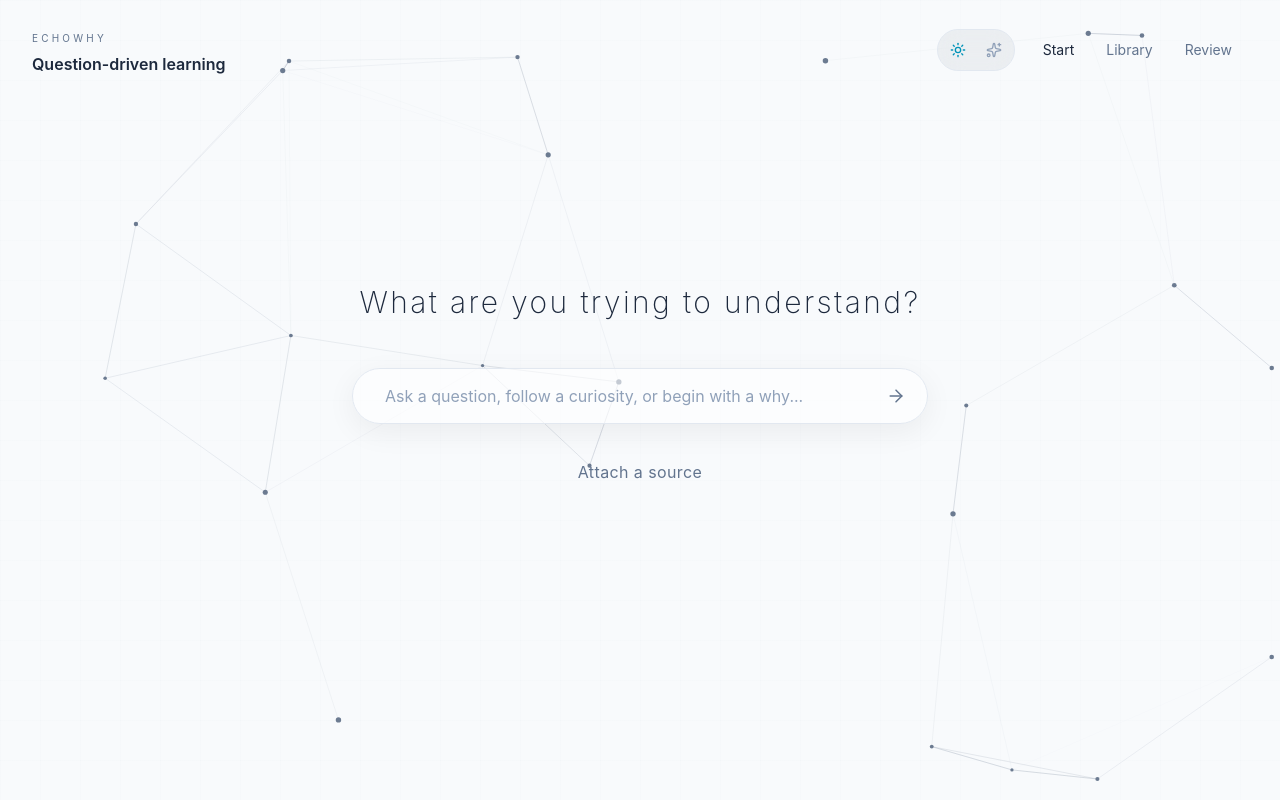
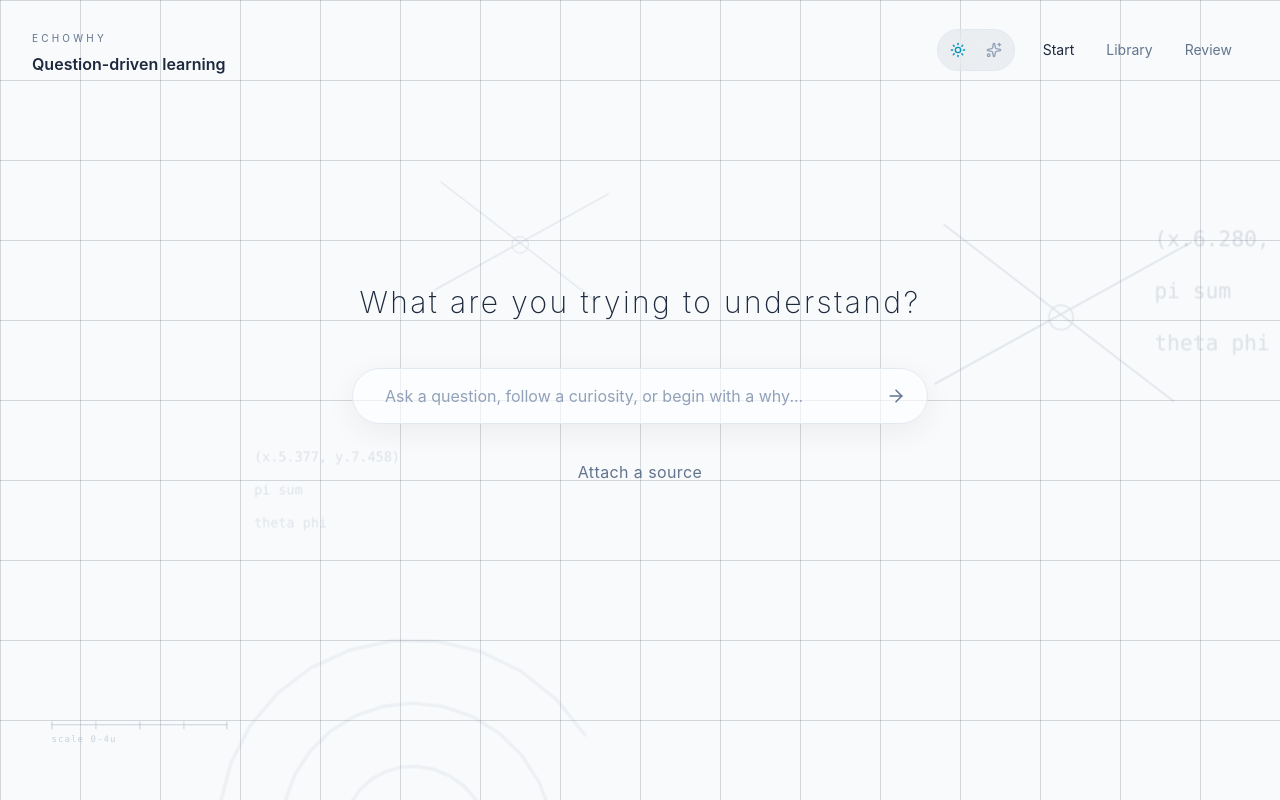
Before and after one commit to Lin-CcC/Echowhy, a React (Vite) app: page / in a window 1280 px wide. Both pictures are taken after a click on the button 957 px from the left and 50 px from the top of the page. Built offline with nearby package versions, Linux system fonts and the light colour scheme.

Commit message:
有趣的版本

```diff
--- a/src/pages/start/StartPage.tsx
+++ b/src/pages/start/StartPage.tsx
@@ -1,4 +1,4 @@
-import { useEffect, useMemo, useRef, useState } from "react";
+import { useEffect, useMemo, useRef, useState, type ReactNode } from "react";
 import { AnimatePresence, motion } from "framer-motion";
 import { useNavigate } from "@tanstack/react-router";
 import { QuestionEntry } from "@/features/start-entry/components/question-entry";
@@ -13,14 +13,187 @@
   "left-[8%] top-[46%]",
 ] as const;
 
+type ShapeDefinition = {
+  id: "familyA" | "familyB" | "familyC" | "familyD";
+};
+
+const SHAPE_LIBRARY: ShapeDefinition[] = [
+  { id: "familyA" },
+  { id: "familyB" },
+  { id: "familyC" },
+  { id: "familyD" },
+];
+
+type HeterogeneousElement = {
+  id: string;
+  kind: ShapeDefinition["id"];
+  left: number;
+  top: number;
+  width: number;
+  height: number;
+  rotate: number;
+  scale: number;
+  opacity: number;
+  flipX: number;
+  flipY: number;
+  duration: number;
+  delay: number;
+  label: string;
+  spiralPath: string;
+};
+
+function buildSpiralPath(turns: number, maxRadius: number) {
+  const points: string[] = [];
+
+  for (let t = 0; t <= turns * Math.PI * 2; t += 0.22) {
+    const ratio = t / (turns * Math.PI * 2);
+    const r = 6 + ratio * maxRadius;
+    const x = 64 + Math.cos(t) * r;
+    const y = 64 + Math.sin(t) * r;
+    points.push(`${x.toFixed(2)} ${y.toFixed(2)}`);
+  }
+
+  return `M ${points.join(" L ")}`;
+}
+
+function drawFamilyA(element: HeterogeneousElement): ReactNode {
+  return (
+    <svg viewBox="0 0 160 160" className="h-full w-full" fill="none">
+      <path
+        d={element.spiralPath}
+        className="stroke-slate-600/78"
+        strokeWidth="0.8"
+        strokeLinecap="round"
+      />
+    </svg>
+  );
+}
+
+function drawFamilyB(): ReactNode {
+  return (
+    <svg viewBox="0 0 160 120" className="h-full w-full" fill="none">
+      <path
+        d="M 18 96 L 130 96 L 74 24 Z"
+        className="stroke-slate-600/85"
+        strokeWidth="0.8"
+      />
+      <line
+        x1="74"
+        y1="24"
+        x2="74"
+        y2="96"
+        className="stroke-slate-600/72"
+        strokeWidth="0.7"
+      />
+      <line
+        x1="18"
+        y1="96"
+        x2="74"
+        y2="24"
+        className="stroke-slate-600/62"
+        strokeWidth="0.65"
+        strokeDasharray="3 4"
+      />
+      <text
+        x="84"
+        y="40"
+        className="fill-slate-600/84"
+        fontSize="10"
+        fontFamily="ui-monospace, SFMono-Regular, Menlo, monospace"
+      >
+        alpha
+      </text>
+      <text
+        x="34"
+        y="92"
+        className="fill-slate-600/80"
+        fontSize="9"
+        fontFamily="ui-monospace, SFMono-Regular, Menlo, monospace"
+      >
+        90deg
+      </text>
+    </svg>
+  );
+}
+
+function drawFamilyC(element: HeterogeneousElement): ReactNode {
+  return (
+    <svg viewBox="0 0 180 84" className="h-full w-full" fill="none">
+      <text
+        x="8"
+        y="20"
+        className="fill-slate-600/88"
+        fontSize="9"
+        fontFamily="ui-monospace, SFMono-Regular, Menlo, monospace"
+      >
+        {element.label}
+      </text>
+      <text
+        x="8"
+        y="42"
+        className="fill-slate-600/82"
+        fontSize="9"
+        fontFamily="ui-monospace, SFMono-Regular, Menlo, monospace"
+      >
+        pi sum
+      </text>
+      <text
+        x="8"
+        y="64"
+        className="fill-slate-600/80"
+        fontSize="9"
+        fontFamily="ui-monospace, SFMono-Regular, Menlo, monospace"
+      >
+        theta phi
+      </text>
+    </svg>
+  );
+}
+
+function drawFamilyD(): ReactNode {
+  return (
+    <svg viewBox="0 0 150 120" className="h-full w-full" fill="none">
+      <line
+        x1="16"
+        y1="92"
+        x2="132"
+        y2="28"
+        className="stroke-slate-600/84"
+        strokeWidth="0.7"
+      />
+      <line
+        x1="20"
+        y1="20"
+        x2="124"
+        y2="100"
+        className="stroke-slate-600/78"
+        strokeWidth="0.7"
+      />
+      <circle
+        cx="73"
+        cy="62"
+        r="5.5"
+        className="stroke-slate-600/72"
+        strokeWidth="0.65"
+      />
+    </svg>
+  );
+}
+
 export function StartPage() {
   const { theme, mode } = useThemeMode();
   const navigate = useNavigate();
+  const pointerIdleTimerRef = useRef<number | null>(null);
   const [sourceId, setSourceId] = useState<string | null>(null);
   const [isAwake, setIsAwake] = useState(false);
   const [textVisible, setTextVisible] = useState(true);
-  const constellationCanvasRef = useRef<HTMLCanvasElement | null>(null);
-  const constellationFrameRef = useRef<number | null>(null);
+  const [lightPointer, setLightPointer] = useState<{
+    x: number;
+    y: number;
+    nx: number;
+    ny: number;
+  } | null>(null);
+  const [showPointerEcho, setShowPointerEcho] = useState(false);
 
   useEffect(() => {
     const textTimer = window.setTimeout(() => {
@@ -34,6 +207,93 @@
     return () => {
       window.clearTimeout(textTimer);
       window.clearTimeout(awakeTimer);
+    };
+  }, []);
+
+  const isDarkDynamic = theme === "dark" && mode === "dynamic";
+  const isLightDynamic = theme === "light" && mode === "dynamic";
+
+  const heterogeneousElements = useMemo(() => {
+    const randomBetween = (min: number, max: number) =>
+      min + Math.random() * (max - min);
+
+    const pickCount = Math.floor(randomBetween(4, 7));
+    const randomPeripheralPosition = () => {
+      let left = 0;
+      let top = 0;
+      let attempts = 0;
+
+      do {
+        left = randomBetween(4, 96);
+        top = randomBetween(5, 95);
+        attempts += 1;
+      } while (left > 32 && left < 68 && top > 30 && top < 72 && attempts < 30);
+
+      return { left, top };
+    };
+
+    const elements: HeterogeneousElement[] = [];
+
+    const heroPosition = randomPeripheralPosition();
+    elements.push({
+      id: `familyA-hero-${Math.random().toString(36).slice(2, 7)}`,
+      kind: "familyA",
+      left: heroPosition.left,
+      top: heroPosition.top,
+      width: randomBetween(50, 68),
+      height: randomBetween(44, 62),
+      rotate: randomBetween(-16, 16),
+      scale: randomBetween(1, 1.25),
+      opacity: randomBetween(0.14, 0.22),
+      flipX: Math.random() > 0.5 ? -1 : 1,
+      flipY: Math.random() > 0.5 ? -1 : 1,
+      duration: randomBetween(56, 84),
+      delay: -randomBetween(0, 12),
+      label: `(x.${randomBetween(0.111, 9.999).toFixed(3)}, y.${randomBetween(0.111, 9.999).toFixed(3)})`,
+      spiralPath: buildSpiralPath(
+        randomBetween(2.8, 4.4),
+        randomBetween(40, 56),
+      ),
+    });
+
+    const pool: ShapeDefinition["id"][] = SHAPE_LIBRARY.map(
+      (item) => item.id,
+    ).filter((id) => id !== "familyA");
+
+    for (let i = 1; i < pickCount; i += 1) {
+      const kind = pool[Math.floor(Math.random() * pool.length)];
+      const position = randomPeripheralPosition();
+
+      elements.push({
+        id: `${kind}-${i}-${Math.random().toString(36).slice(2, 7)}`,
+        kind,
+        left: position.left,
+        top: position.top,
+        width: randomBetween(14, 30),
+        height: randomBetween(12, 24),
+        rotate: randomBetween(-34, 34),
+        scale: randomBetween(0.5, 1.5),
+        opacity: randomBetween(0.28, 0.48),
+        flipX: Math.random() > 0.5 ? -1 : 1,
+        flipY: Math.random() > 0.5 ? -1 : 1,
+        duration: randomBetween(24, 64),
+        delay: -randomBetween(0, 12),
+        label: `(x.${randomBetween(0.111, 9.999).toFixed(3)}, y.${randomBetween(0.111, 9.999).toFixed(3)})`,
+        spiralPath: buildSpiralPath(
+          randomBetween(2.1, 3.6),
+          randomBetween(22, 36),
+        ),
+      });
+    }
+
+    return elements;
+  }, []);
+
+  useEffect(() => {
+    return () => {
+      if (pointerIdleTimerRef.current !== null) {
+        window.clearTimeout(pointerIdleTimerRef.current);
+      }
     };
   }, []);
 
@@ -60,137 +320,37 @@
     [],
   );
 
-  const isDarkDynamic = theme === "dark" && mode === "dynamic";
-  const isLightDynamic = theme === "light" && mode === "dynamic";
+  return (
+    <section
+      className="relative isolate flex min-h-screen w-full items-center justify-center overflow-hidden bg-slate-50 dark:bg-transparent"
+      onPointerMove={(event) => {
+        if (!isLightDynamic) return;
 
-  useEffect(() => {
-    if (!isLightDynamic) {
-      if (constellationFrameRef.current != null) {
-        window.cancelAnimationFrame(constellationFrameRef.current);
-        constellationFrameRef.current = null;
-      }
-      return;
-    }
+        const rect = event.currentTarget.getBoundingClientRect();
+        const x = event.clientX - rect.left;
+        const y = event.clientY - rect.top;
+        const nx = rect.width > 0 ? x / rect.width : 0;
+        const ny = rect.height > 0 ? y / rect.height : 0;
 
-    const canvas = constellationCanvasRef.current;
-    if (!canvas) {
-      return;
-    }
+        setLightPointer({ x, y, nx, ny });
+        setShowPointerEcho(false);
 
-    const ctx = canvas.getContext("2d");
-    if (!ctx) {
-      return;
-    }
+        if (pointerIdleTimerRef.current !== null) {
+          window.clearTimeout(pointerIdleTimerRef.current);
+        }
 
-    const nodeCount = Math.floor(Math.random() * 7) + 18; // 18-24
-    const maxDistance = 300;
-
-    const nodes: Array<{
-      x: number;
-      y: number;
-      vx: number;
-      vy: number;
-      r: number;
-    }> = [];
-
-    const resize = () => {
-      const dpr = window.devicePixelRatio || 1;
-      const rect = canvas.getBoundingClientRect();
-      canvas.width = Math.max(1, Math.floor(rect.width * dpr));
-      canvas.height = Math.max(1, Math.floor(rect.height * dpr));
-      ctx.setTransform(dpr, 0, 0, dpr, 0, 0);
-    };
-
-    resize();
-
-    const width = () => canvas.clientWidth;
-    const height = () => canvas.clientHeight;
-
-    for (let i = 0; i < nodeCount; i += 1) {
-      const angle = Math.random() * Math.PI * 2;
-      const speed = 0.15 + Math.random() * 0.3; // px/s, < 0.5
-      nodes.push({
-        x: Math.random() * width(),
-        y: Math.random() * height(),
-        vx: Math.cos(angle) * speed,
-        vy: Math.sin(angle) * speed,
-        r: 1.6 + Math.random() * 1.2,
-      });
-    }
-
-    let lastTs = performance.now();
-
-    const render = (ts: number) => {
-      const dt = Math.min(0.05, (ts - lastTs) / 1000);
-      lastTs = ts;
-
-      const w = width();
-      const h = height();
-
-      ctx.clearRect(0, 0, w, h);
-
-      for (let i = 0; i < nodes.length; i += 1) {
-        const n = nodes[i];
-
-        n.x += n.vx * dt;
-        n.y += n.vy * dt;
-
-        if (n.x <= 0 || n.x >= w) {
-          n.vx *= -1;
-          n.x = Math.min(w, Math.max(0, n.x));
+        pointerIdleTimerRef.current = window.setTimeout(() => {
+          setShowPointerEcho(true);
+        }, 220);
+      }}
+      onPointerLeave={() => {
+        if (pointerIdleTimerRef.current !== null) {
+          window.clearTimeout(pointerIdleTimerRef.current);
+          pointerIdleTimerRef.current = null;
         }
-        if (n.y <= 0 || n.y >= h) {
-          n.vy *= -1;
-          n.y = Math.min(h, Math.max(0, n.y));
-        }
-      }
-
-      for (let i = 0; i < nodes.length; i += 1) {
-        for (let j = i + 1; j < nodes.length; j += 1) {
-          const a = nodes[i];
-          const b = nodes[j];
-          const dx = a.x - b.x;
-          const dy = a.y - b.y;
-          const dist = Math.hypot(dx, dy);
-
-          if (dist < maxDistance) {
-            const t = 1 - dist / maxDistance;
-            const alpha = Math.pow(t, 1.05) * 0.42;
-            ctx.strokeStyle = `rgba(100,116,139,${alpha.toFixed(4)})`;
-            ctx.lineWidth = 0.8;
-            ctx.beginPath();
-            ctx.moveTo(a.x, a.y);
-            ctx.lineTo(b.x, b.y);
-            ctx.stroke();
-          }
-        }
-      }
-
-      for (let i = 0; i < nodes.length; i += 1) {
-        const n = nodes[i];
-        ctx.fillStyle = "rgba(100,116,139,0.95)";
-        ctx.beginPath();
-        ctx.arc(n.x, n.y, n.r, 0, Math.PI * 2);
-        ctx.fill();
-      }
-
-      constellationFrameRef.current = window.requestAnimationFrame(render);
-    };
-
-    constellationFrameRef.current = window.requestAnimationFrame(render);
-    window.addEventListener("resize", resize);
-
-    return () => {
-      window.removeEventListener("resize", resize);
-      if (constellationFrameRef.current != null) {
-        window.cancelAnimationFrame(constellationFrameRef.current);
-        constellationFrameRef.current = null;
-      }
-    };
-  }, [isLightDynamic]);
-
-  return (
-    <section className="relative isolate flex min-h-screen w-full items-center justify-center overflow-hidden bg-slate-50 dark:bg-transparent">
+        setShowPointerEcho(false);
+      }}
+    >
       <div
         className={cn(
           "pointer-events-none absolute inset-0 z-0",
@@ -268,20 +428,150 @@
       ) : null}
 
       {isLightDynamic ? (
-        <div className="absolute inset-0 z-0 overflow-hidden pointer-events-none">
-          <canvas
-            ref={constellationCanvasRef}
-            className="absolute inset-0 h-full w-full"
-          />
+        <div className="absolute inset-0 z-0 overflow-hidden pointer-events-none opacity-95">
+          <div className="absolute inset-0 bg-[linear-gradient(to_right,#4755693a_1px,transparent_1px),linear-gradient(to_bottom,#4755693a_1px,transparent_1px)] bg-size-[80px_80px]" />
 
-          <div
-            className="absolute inset-0 z-[-1]"
-            style={{
-              backgroundImage:
-                "linear-gradient(rgba(148,163,184,0.02) 1px, transparent 1px), linear-gradient(90deg, rgba(148,163,184,0.02) 1px, transparent 1px)",
-              backgroundSize: "40px 40px",
+          {lightPointer ? (
+            <motion.div
+              className="absolute inset-0 bg-[linear-gradient(to_right,#33415555_1px,transparent_1px),linear-gradient(to_bottom,#33415555_1px,transparent_1px)] bg-size-[76px_76px]"
+              style={{
+                maskImage: `radial-gradient(150px 150px at ${lightPointer.x}px ${lightPointer.y}px, rgba(0,0,0,0.9), rgba(0,0,0,0))`,
+                WebkitMaskImage: `radial-gradient(150px 150px at ${lightPointer.x}px ${lightPointer.y}px, rgba(0,0,0,0.9), rgba(0,0,0,0))`,
+              }}
+              animate={{
+                x: (lightPointer.nx - 0.5) * 8,
+                y: (lightPointer.ny - 0.5) * 8,
+                scale: 1.03,
+                opacity: [0.34, 0.7, 0.34],
+              }}
+              transition={{ duration: 6, ease: "easeInOut" }}
+            />
+          ) : null}
+
+          <motion.div
+            className="absolute inset-0"
+            animate={{
+              x: [-10, 10, -10],
+              y: [-5, 5, -5],
+              opacity: [0.5, 0.95, 0.5],
             }}
-          />
+            transition={{ duration: 40, repeat: Infinity, ease: "linear" }}
+          >
+            {heterogeneousElements.map((element) => {
+              const categoryAnimation =
+                element.kind === "familyA"
+                  ? {
+                      rotate: [
+                        element.rotate,
+                        element.rotate + 10,
+                        element.rotate,
+                      ],
+                      opacity: [
+                        element.opacity * 0.55,
+                        element.opacity,
+                        element.opacity * 0.55,
+                      ],
+                    }
+                  : element.kind === "familyD"
+                    ? {
+                        x: [-5, 5, -5],
+                        opacity: [
+                          element.opacity * 0.65,
+                          element.opacity,
+                          element.opacity * 0.65,
+                        ],
+                      }
+                    : element.kind === "familyC"
+                      ? {
+                          opacity: [
+                            element.opacity * 0.4,
+                            element.opacity,
+                            element.opacity * 0.4,
+                          ],
+                          scale: [
+                            element.scale * 0.98,
+                            element.scale,
+                            element.scale * 0.98,
+                          ],
+                        }
+                      : {
+                          opacity: [
+                            element.opacity * 0.5,
+                            element.opacity,
+                            element.opacity * 0.5,
+                          ],
+                          y: [0, -3, 0],
+                        };
+
+              return (
+                <motion.div
+                  key={element.id}
+                  className="absolute"
+                  style={{
+                    left: `${element.left}%`,
+                    top: `${element.top}%`,
+                    width: `${element.width}vw`,
+                    height: `${element.height}vw`,
+                    opacity: element.opacity,
+                    transform: `translate(-50%, -50%) scale(${element.scale * element.flipX}, ${element.scale * element.flipY}) rotate(${element.rotate}deg)`,
+                    filter: "drop-shadow(0 0 1px rgba(71,85,105,0.22))",
+                  }}
+                  animate={categoryAnimation}
+                  transition={{
+                    duration: element.duration,
+                    delay: element.delay,
+                    repeat: Infinity,
+                    ease: "easeInOut",
+                  }}
+                >
+                  {element.kind === "familyA" ? drawFamilyA(element) : null}
+                  {element.kind === "familyB" ? drawFamilyB() : null}
+                  {element.kind === "familyC" ? drawFamilyC(element) : null}
+                  {element.kind === "familyD" ? drawFamilyD() : null}
+                </motion.div>
+              );
+            })}
+          </motion.div>
+
+          <motion.div
+            className="absolute bottom-14 left-14"
+            animate={{
+              x: [-6, 6, -6],
+              y: [0, 3, 0],
+              opacity: [0.42, 0.86, 0.42],
+            }}
+            transition={{ duration: 48, repeat: Infinity, ease: "linear" }}
+          >
+            <div className="relative h-5 w-44 border-t border-slate-500/70">
+              <div className="absolute -top-1 left-0 h-2 w-px bg-slate-500/70" />
+              <div className="absolute -top-1 left-[25%] h-2 w-px bg-slate-500/58" />
+              <div className="absolute -top-1 left-[50%] h-2 w-px bg-slate-500/70" />
+              <div className="absolute -top-1 left-[75%] h-2 w-px bg-slate-500/58" />
+              <div className="absolute -top-1 right-0 h-2 w-px bg-slate-500/70" />
+              <div className="absolute top-2 left-0 text-[9px] font-mono tracking-[0.12em] text-slate-500/65">
+                scale 0-4u
+              </div>
+            </div>
+          </motion.div>
+
+          {lightPointer && showPointerEcho ? (
+            <motion.div
+              className="absolute"
+              style={{ left: lightPointer.x, top: lightPointer.y }}
+              initial={{ opacity: 0, scale: 0.9 }}
+              animate={{ opacity: 0.62, scale: 1 }}
+              exit={{ opacity: 0 }}
+              transition={{ duration: 0.35, ease: "easeOut" }}
+            >
+              <div className="relative -translate-x-1/2 -translate-y-1/2">
+                <div className="absolute left-1/2 top-1/2 h-4 w-px -translate-x-1/2 -translate-y-1/2 bg-slate-500/65" />
+                <div className="absolute left-1/2 top-1/2 h-px w-4 -translate-x-1/2 -translate-y-1/2 bg-slate-500/65" />
+                <div className="absolute left-3 top-3 text-[9px] font-mono text-slate-500/70">
+                  ({lightPointer.nx.toFixed(3)}, {lightPointer.ny.toFixed(3)})
+                </div>
+              </div>
+            </motion.div>
+          ) : null}
         </div>
       ) : null}
 
```
